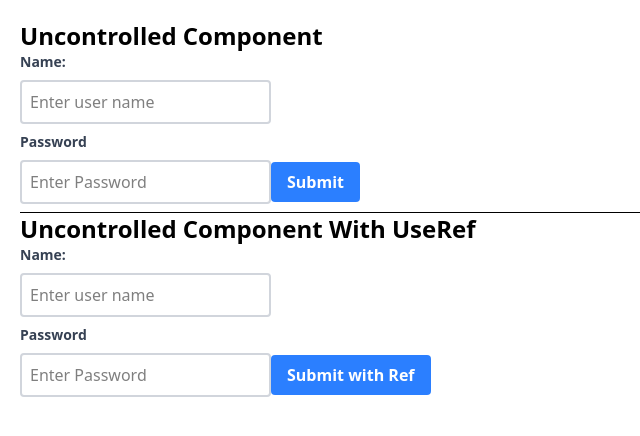
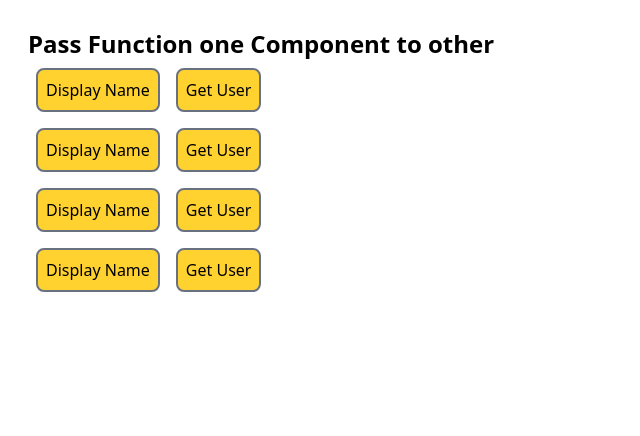
Before and after one commit to Muzamil-Fatima/use-ref-hook, a React (Vite) app: page / in a window 1280 px wide. Shown: the top 436 px of the page, without its empty margins (0-640 px from the left). Built offline with nearby package versions, Linux system fonts and the light colour scheme.

Commit message:
add file

```diff
--- /dev/null
+++ b/src/AdvancedHookRefs/Child.jsx
@@ -0,0 +1,20 @@
+function Child({ displayName, name, onClick }) {
+  // const name = "Fatima";
+  return (
+    <div>
+      <button
+        onClick={() => displayName(name)}
+        className="bg-amber-300 btn btn-primary border-solid border-2 border-gray-500 m-2 p-2 rounded-lg hover:bg-blue-500 hover:text-white"
+      >
+        Display Name
+      </button>
+      <button
+        onClick={() => onClick()}
+        className="bg-amber-300 btn btn-primary border-solid border-2 border-gray-500 m-2 p-2 rounded-lg hover:bg-blue-500 hover:text-white"
+      >
+        Get User
+      </button>
+    </div>
+  );
+}
+export default Child;
--- a/src/AdvancedHookRefs/PassFunction.jsx
+++ b/src/AdvancedHookRefs/PassFunction.jsx
@@ -1,8 +1,24 @@
-function PassFunction(){
-    return(
-        <div>
+import Child from "./Child";
 
-        </div>
-    )
+function PassFunction() {
+  const displayName = (name) => {
+    alert(name);
+  };
+
+  const getUser = () => {
+    alert("get User function called");
+  };
+  return (
+    <div className="m-7">
+      <h1 className="text-2xl text-shadow-blue-200 font-bold">
+        Pass Function one Component to other
+      </h1>
+      <Child displayName={displayName} name="Fatima" onClick={getUser} />
+      <Child displayName={displayName} name="Asma" onClick={getUser} />
+      <Child displayName={displayName} name="Muzamil" onClick={getUser} />
+      <Child displayName={displayName} name="Farhan" onClick={getUser} />
+    </div>
+  );
 }
+
 export default PassFunction;
--- a/src/App.jsx
+++ b/src/App.jsx
@@ -1,9 +1,11 @@
 // import Hook from "./AdvancedHookRefs/Hook";
-import Uncontrolled from "./AdvancedHookRefs/Uncontrolled";
+// import Uncontrolled from "./AdvancedHookRefs/Uncontrolled";
+import PassFunction from "./AdvancedHookRefs/PassFunction";
 function App() {
   return (
     <div>
-      <Uncontrolled />
+      <PassFunction />
+      {/* <Uncontrolled /> */}
       {/* <Hook /> */}
     </div>
   );
```
